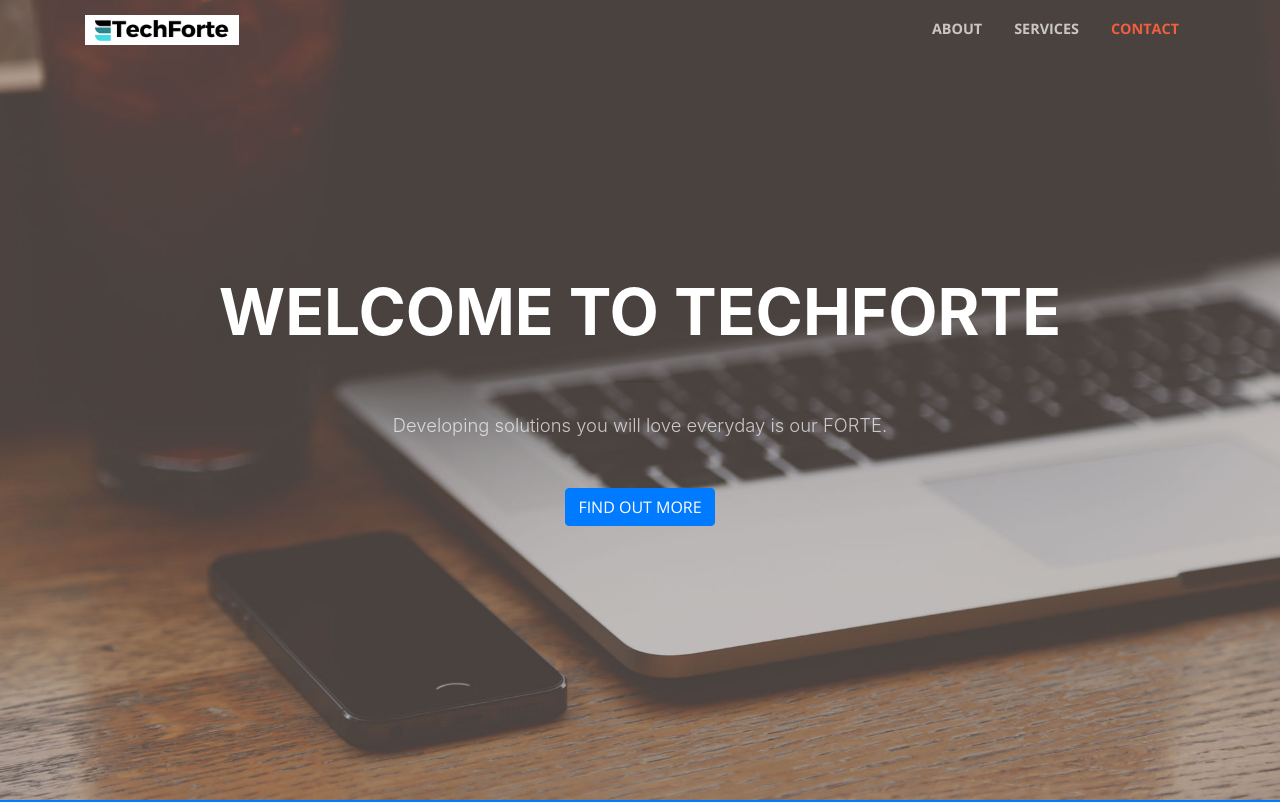
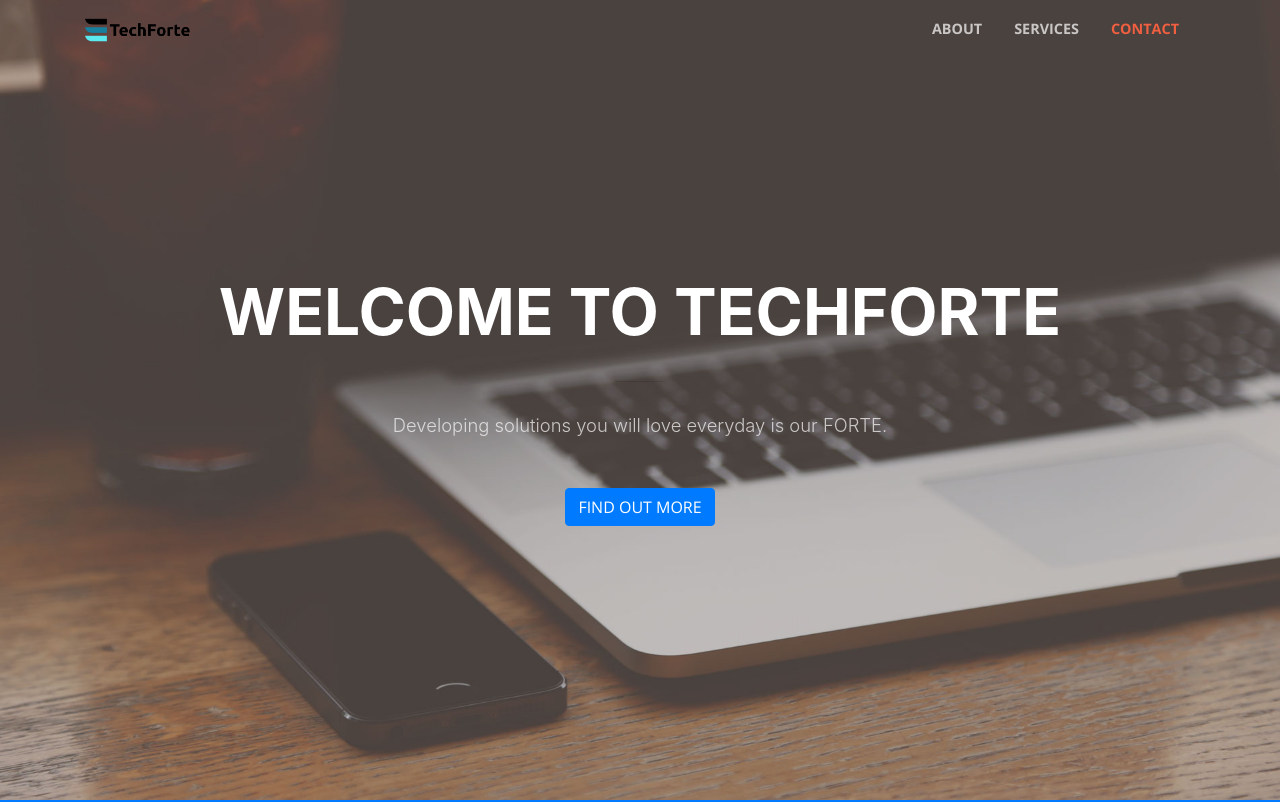
Before and after one commit to Tech-Forte/techforte, a website with bundled scripts: page index.html in a window 1280 px wide. Shown: the top 802 px of the page. Built offline with nearby package versions, Linux system fonts and the light colour scheme.

Commit message:
Added author and description to Meta Tags Updated logo

```diff
--- a/index.html
+++ b/index.html
@@ -1,6 +1,5 @@
 <!DOCTYPE html>
 <html lang="en">
-
 <head>
 	<!-- Global site tag (gtag.js) - Google Analytics -->
 	<script async src="https://www.googletagmanager.com/gtag/js?id=UA-119870707-1"></script>
@@ -14,8 +13,8 @@
 	<!-- Global site tag (gtag.js) - Google Analytics -->
 	<meta charset="utf-8">
 	<meta name="viewport" content="width=device-width, initial-scale=1, shrink-to-fit=no">
-	<meta name="description" content="">
-	<meta name="author" content="">
+	<meta name="description" content="Developing solutions you will love everyday is our FORTE. Get your projects, online business presence up and running in no time. From small businesses to enterprise applications and complex systems. Our Team is always full of positive suprises.">
+	<meta name="author" content="TechForte">
 
 	<title>TechForte</title>
 
@@ -43,7 +42,9 @@
 	<nav class="navbar navbar-expand-lg navbar-light fixed-top" id="mainNav">
 		<div class="container">
 
-			<a class="navbar-brand js-scroll-trigger" href="#page-top"> <img src="img/logo_.png" height="30px" /></a>
+			<a class="navbar-brand js-scroll-trigger" href="#page-top">
+				<img src="img/logo__.png" height="30px" />
+			</a>
 			<button class="navbar-toggler navbar-toggler-right" type="button" data-toggle="collapse" data-target="#navbarResponsive"
 			 aria-controls="navbarResponsive" aria-expanded="false" aria-label="Toggle navigation">
 				<span class="navbar-toggler-icon"></span>
@@ -56,9 +57,6 @@
 					<li class="nav-item">
 						<a class="nav-link js-scroll-trigger" href="#services">Services</a>
 					</li>
-					<!-- <li class="nav-item">
-						<a class="nav-link js-scroll-trigger" href="#portfolio">Portfolio</a>
-					</li> -->
 					<li class="nav-item">
 						<a class="nav-link js-scroll-trigger" href="#contact">Contact</a>
 					</li>
@@ -90,7 +88,8 @@
 				<div class="col-lg-8 mx-auto text-center">
 					<h2 class="section-heading text-white">We've got what you need!</h2>
 					<hr class="light my-4">
-					<p class="text-faded mb-4">Get your tech project up and running in no time. From small businesses to enterprise applications and complex systems. Our Team is always full of suprises.</p>
+					<p class="text-faded mb-4">Get your tech project up and running in no time. From small businesses to enterprise applications and complex systems.
+						Our Team is always full of suprises.</p>
 					<a class="btn btn-light btn-xl js-scroll-trigger" href="#services">Get Started!</a>
 				</div>
 			</div>
@@ -126,7 +125,8 @@
 					<div class="service-box mt-5 mx-auto">
 						<i class="fa fa-4x fa-newspaper-o text-primary mb-3 sr-icons"></i>
 						<h3 class="mb-3">Quality First</h3>
-						<p class="text-muted mb-0">Our technical team is always evolving. Using the latest cutting edge technologies, we provide you effective and fast solutions.</p>
+						<p class="text-muted mb-0">Our technical team is always evolving. Using the latest cutting edge technologies, we provide you effective and fast
+							solutions.</p>
 					</div>
 				</div>
 				<div class="col-lg-3 col-md-6 text-center">
@@ -139,103 +139,6 @@
 			</div>
 		</div>
 	</section>
-
-	<!-- <section class="p-0" id="portfolio">
-		<div class="container-fluid p-0">
-			<div class="row no-gutters popup-gallery">
-				<div class="col-lg-4 col-sm-6">
-					<a class="portfolio-box" href="img/portfolio/fullsize/1.jpg">
-						<img class="img-fluid" src="img/portfolio/thumbnails/1.jpg" alt="">
-						<div class="portfolio-box-caption">
-							<div class="portfolio-box-caption-content">
-								<div class="project-category text-faded">
-									Category
-								</div>
-								<div class="project-name">
-									Project Name
-								</div>
-							</div>
-						</div>
-					</a>
-				</div>
-				<div class="col-lg-4 col-sm-6">
-					<a class="portfolio-box" href="img/portfolio/fullsize/2.jpg">
-						<img class="img-fluid" src="img/portfolio/thumbnails/2.jpg" alt="">
-						<div class="portfolio-box-caption">
-							<div class="portfolio-box-caption-content">
-								<div class="project-category text-faded">
-									Category
-								</div>
-								<div class="project-name">
-									Project Name
-								</div>
-							</div>
-						</div>
-					</a>
-				</div>
-				<div class="col-lg-4 col-sm-6">
-					<a class="portfolio-box" href="img/portfolio/fullsize/3.jpg">
-						<img class="img-fluid" src="img/portfolio/thumbnails/3.jpg" alt="">
-						<div class="portfolio-box-caption">
-							<div class="portfolio-box-caption-content">
-								<div class="project-category text-faded">
-									Category
-								</div>
-								<div class="project-name">
-									Project Name
-								</div>
-							</div>
-						</div>
-					</a>
-				</div>
-				<div class="col-lg-4 col-sm-6">
-					<a class="portfolio-box" href="img/portfolio/fullsize/4.jpg">
-						<img class="img-fluid" src="img/portfolio/thumbnails/4.jpg" alt="">
-						<div class="portfolio-box-caption">
-							<div class="portfolio-box-caption-content">
-								<div class="project-category text-faded">
-									Category
-								</div>
-								<div class="project-name">
-									Project Name
-								</div>
-							</div>
-						</div>
-					</a>
-				</div>
-				<div class="col-lg-4 col-sm-6">
-					<a class="portfolio-box" href="img/portfolio/fullsize/5.jpg">
-						<img class="img-fluid" src="img/portfolio/thumbnails/5.jpg" alt="">
-						<div class="portfolio-box-caption">
-							<div class="portfolio-box-caption-content">
-								<div class="project-category text-faded">
-									Category
-								</div>
-								<div class="project-name">
-									Project Name
-								</div>
-							</div>
-						</div>
-					</a>
-				</div>
-				<div class="col-lg-4 col-sm-6">
-					<a class="portfolio-box" href="img/portfolio/fullsize/6.jpg">
-						<img class="img-fluid" src="img/portfolio/thumbnails/6.jpg" alt="">
-						<div class="portfolio-box-caption">
-							<div class="portfolio-box-caption-content">
-								<div class="project-category text-faded">
-									Category
-								</div>
-								<div class="project-name">
-									Project Name
-								</div>
-							</div>
-						</div>
-					</a>
-				</div>
-			</div>
-		</div>
-	</section> -->
 
 	<section id="contact">
 		<div class="container">
@@ -273,22 +176,11 @@
 							<i class="fa fa-facebook fa-3x mb-3 sr-contact"></i>
 						</a>
 						&nbsp;&nbsp;&nbsp;&nbsp;&nbsp;&nbsp;
-						<a style="color: black"href="https://www.instagram.com/_techforte">
+						<a style="color: black" href="https://www.instagram.com/_techforte">
 							<i class="fa fa-instagram fa-3x mb-3 sr-contact"></i>
 						</a>
-						<!-- <br /> -->
-						<!-- <a style="color: black"href="https://twitter.com/techforte">
-							<i class="fa fa-twitter fa-3x mb-3 sr-contact"></i>
-						</a> -->
 					</p>
 				</div>
-				<!-- <div class="col-lg-4 mr-auto text-center">
-					<p>
-						<i class="fa fa-map-marker fa-3x mb-3 sr-contact"></i>
-						<br/>
-						<a href="#">Lagos, Nigeria</a>
-					</p>
-				</div> -->
 			</div>
 		</div>
 	</section>
@@ -306,5 +198,4 @@
 	<script src="js/creative.min.js"></script>
 
 </body>
-
 </html>
```
Also changed, not shown: img/logo__.png (added), 1 other file.
